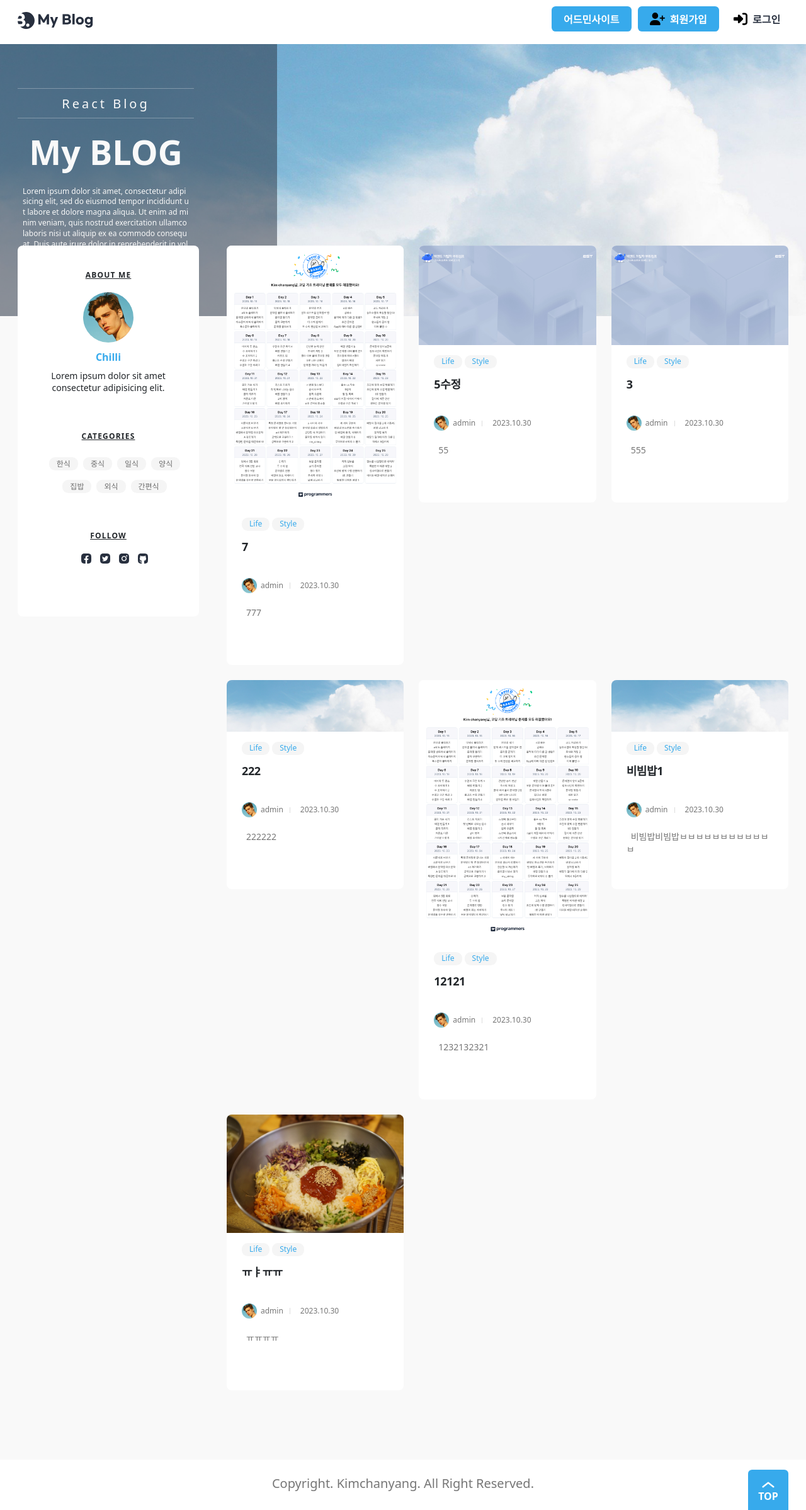
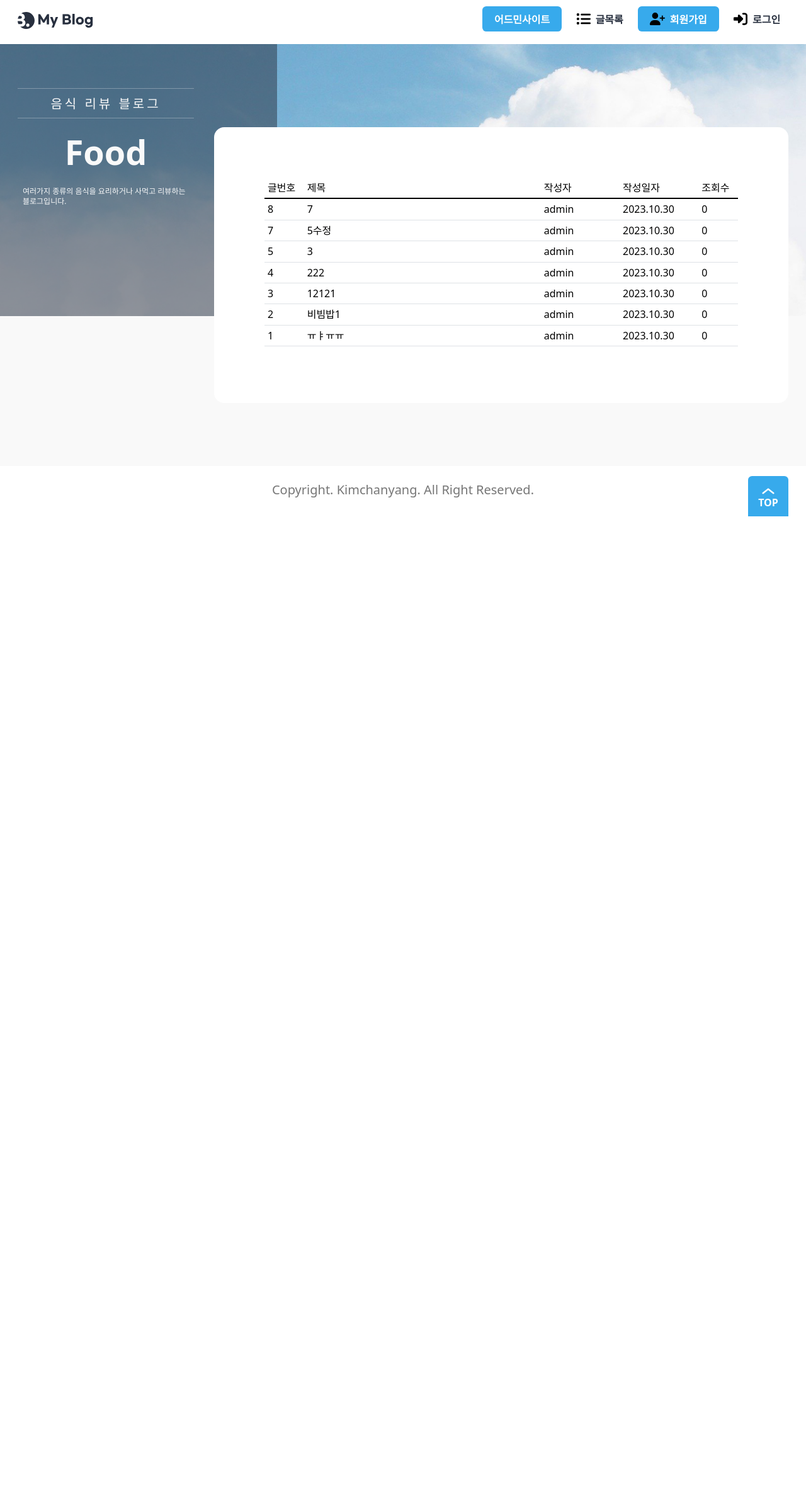
Before and after one commit to Kimchanyang524/MyFirstBlog, a Django app: page /blog/ in a window 1280 px wide. Shown: the whole page at 63% size. After the commit the page ends 820 px from the top, so only its background shows below. Run offline with Django 4.2, Linux system fonts and the light colour scheme; data comes from the database, SQL or seed files in the repository; both versions use the stored data as it was after the commit; some web fonts are replaced.

Commit message:
글목록/메인화면 분리
메인화면에는 최신 6개의 게시글이오게, 글목록은 모든 글이 표형식으로 오게 했다

```diff
--- a/MyFirstBlog/blog/views.py
+++ b/MyFirstBlog/blog/views.py
@@ -1,7 +1,7 @@
-from django.shortcuts import render, redirect
+from django.shortcuts import render, redirect, get_object_or_404
 from typing import Any
 from django.db import models
-from django.http import HttpRequest, HttpResponse
+from django.http import HttpRequest, HttpResponse, Http404
 from django.urls import reverse_lazy
 from django.contrib.auth.decorators import login_required
 from django.contrib import messages
--- a/MyFirstBlog/templates/base.html
+++ b/MyFirstBlog/templates/base.html
@@ -55,7 +55,17 @@
                 {% if request.user.is_authenticated %}
                 <li class="profile-img">
                     <a href="#">
-                        <img src="{% static './assets/profile.jpg' %}" alt="My Page">
+                        {% if request.user.profile_img %}
+                        <img src="{{ request.user.profile_img.url }}" alt="My Page">
+                        {% else %}
+                        <img src="{% static './assets/blank_profile.png' %}" alt="My Page">
+                        {% endif %}
+                    </a>
+                </li>
+                <li>
+                    <a href="{% url 'post_list' %}" class="button white">
+                        <img src="{% static './assets/icon-postlist.svg' %}" alt="">
+                        <span>글목록</span>
                     </a>
                 </li>
                 <li>
@@ -71,6 +81,12 @@
                     </button>
                 </li>
                 {% else %}
+                <li>
+                    <a href="{% url 'post_list' %}" class="button white">
+                        <img src="{% static './assets/icon-postlist.svg' %}" alt="">
+                        <span>글목록</span>
+                    </a>
+                </li>
                 <li>
                     <a href="{% url 'register' %}" class="button">
                         <img src="{% static './assets/icon-register.svg' %}" alt="">
--- a/MyFirstBlog/templates/blog/post_list.html
+++ b/MyFirstBlog/templates/blog/post_list.html
@@ -4,101 +4,42 @@
 <div class="banner">
     <div class="max-width">
         <div class="banner-contents">
-            <p class="sub-text">React Blog</p>
-            <p class="main-text">My BLOG</p>
+            <p class="sub-text">음식 리뷰 블로그</p>
+            <p class="main-text">Food</p>
             <p class="description">
-                {% lorem 1 b %}
+                여러가지 종류의 음식을 요리하거나 사먹고 리뷰하는 블로그입니다.
             </p>
         </div>
     </div>
 </div>
-<main>
-    <!-- posts -->
+<div class="view">
     <div class="max-width">
-        <h2 class="a11y-hidden">Post</h2>
-        <ul class="posts">
-            {% for post in object_list %}
-            <li>
-                <a href="{% url 'post_detail' post.id %}" class="post">
-                    <article>
-                        {% if post.head_image %}
-                        <img src="{{ post.head_image.url }}" alt="">
-                        {% else %}
-                        <img src="{% static 'images/background.jpg' %}" alt="">
-                        {% endif %}
-                        <div class="contents-wrap">
-                            <!-- category -->
-                            <dl class="category">
-                                <dt class="a11y-hidden">Category</dt>
-                                <dd>Life</dd>
-                                <dd>Style</dd>
-                            </dl>
-                            <!-- //category -->
-
-                            <h3>{{post.title}}</h3>
-
-                            <!-- author -->
-                            <dl class="author-wrap">
-                                <dt class="a11y-hidden">작성자</dt>
-                                <dd class="author"><img src="{% static './images/profile.jpg' %}" alt="">{{post.author}}
-                                </dd>
-                                <dt class="a11y-hidden">작성일자</dt>
-                                <dd class="created">{{post.created_at|date:'Y.m.d'}}</dd>
-                            </dl>
-                            <!-- //author -->
-
-                            <p class="post-description">
-                                {{post.content}}
-                            </p>
-                        </div>
-                    </article>
-                </a>
-            </li>
-            {% endfor %}
-        </ul>
-        <!-- //posts -->
-
-        <!-- about -->
-        <aside class="about">
-            <h2>About Me</h2>
-            <img src="{% static './images/profile.jpg' %}" alt="" class="user-profile">
-            <p class="user-name">Chilli</p>
-            <p class="user-description">Lorem ipsum dolor sit amet consectetur adipisicing elit.</p>
-            <h3>Categories</h3>
-            <ul class="categories">
-                <li><a href="#">한식</a></li>
-                <li><a href="#">중식</a></li>
-                <li><a href="#">일식</a></li>
-                <li><a href="#">양식</a></li>
-                <li><a href="#">집밥</a></li>
-                <li><a href="#">외식</a></li>
-                <li><a href="#">간편식</a></li>
-            </ul>
-            <h3>Follow</h3>
-            <ul class="sns">
-                <li>
-                    <a href="#">
-                        <img src="{% static './assets/Facebook.svg' %}" alt="Facebook">
-                    </a>
-                </li>
-                <li>
-                    <a href="#">
-                        <img src="{% static './assets/Twitter.svg' %}" alt="Twitter">
-                    </a>
-                </li>
-                <li>
-                    <a href="#">
-                        <img src="{% static './assets/Instagram.svg' %}" alt="Instagram">
-                    </a>
-                </li>
-                <li>
-                    <a href="#">
-                        <img src="{% static './assets/GitHub.svg' %}" alt="GitHub">
-                    </a>
-                </li>
-            </ul>
-        </aside>
-        <!-- //about -->
+        <section class="wrap-box">
+            <div class="inner">
+                <table class="table">
+                    <thead style="border-bottom: 2px solid black;">
+                        <tr>
+                            <th class='col-md-1'>글번호</th>
+                            <th class='col-md-6'>제목</th>
+                            <th class='col-md-2'>작성자</th>
+                            <th class='col-md-2'>작성일자</th>
+                            <th class='col-md-1'>조회수</th>
+                        </tr>
+                    </thead>
+                    <tbody>
+                        {% for post in object_list %}
+                        <tr>
+                            <td>{{ post.id }}</td>
+                            <td><a href="{% url 'post_detail' post.id %}">{{ post.title }}</a></td>
+                            <td>{{ post.author }}</td>
+                            <td>{{ post.created_at|date:'Y.m.d' }}</td>
+                            <td>{{ post.view_count }}</td>
+                        </tr>
+                        {% endfor %}
+                    </tbody>
+                </table>
+            </div>
+        </section>
     </div>
-</main>
+</div>
 {% endblock main %}
```
Also changed, not shown: MyFirstBlog/main/views.py (+12 -2 lines), MyFirstBlog/templates/accounts/profile.html (+7 -0 lines), MyFirstBlog/templates/blog/post_form.html (+28 -2 lines), MyFirstBlog/templates/main/index.html (+25 -18 lines), MyFirstBlog/db.sqlite3, MyFirstBlog/media/blog/images/2023/10/31/KakaoTalk_20221201_174736007.jpg (added), MyFirstBlog/static/assets/blank_profile.png (added), MyFirstBlog/static/assets/icon-postlist.svg (added).
